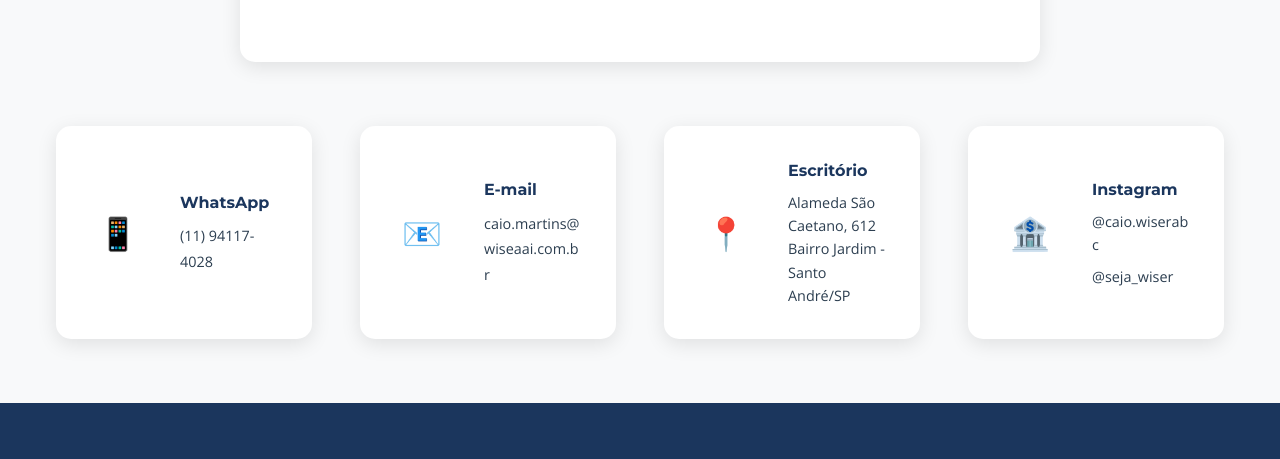
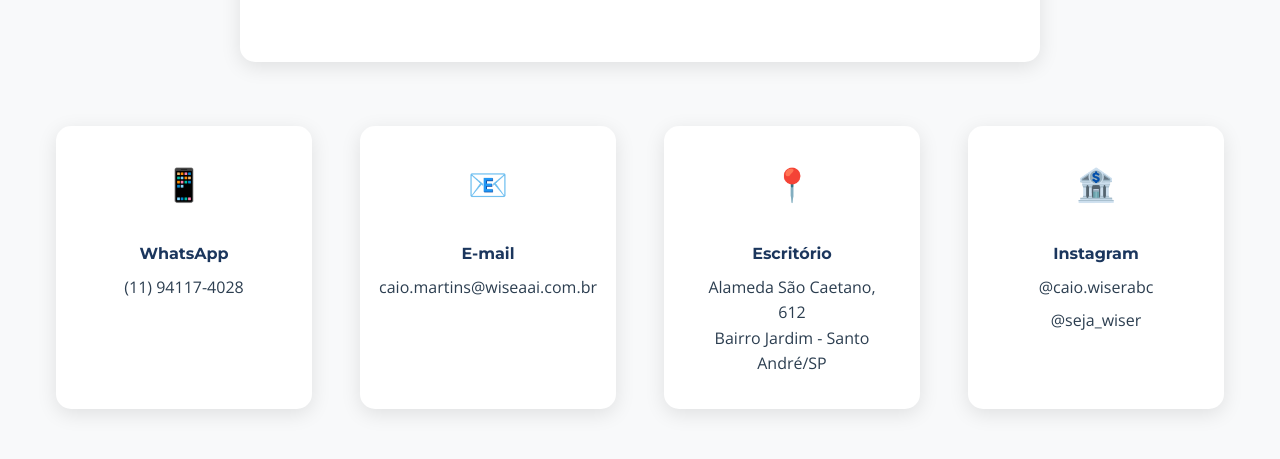
Before and after one commit to caiohrmartins20/caiowiserabc.com, a plain HTML site: page index.html in a window 1280 px wide. Shown: the part 6720-7179 px from the top of the page. Drawn offline with nearby package versions, Linux system fonts and the light colour scheme.

Commit message:
Update style.css

```diff
--- a/style.css
+++ b/style.css
@@ -626,7 +626,7 @@ p {
     min-height: 100px;
 }
 
-/* Informações de Contato */
+/* Informações de Contato - SEÇÃO CORRIGIDA */
 .contato-info {
     display: grid;
     grid-template-columns: repeat(auto-fit, minmax(250px, 1fr));
@@ -636,35 +636,34 @@ p {
 
 .contato-item {
     display: flex;
-    align-items: center;
+    flex-direction: column; /* Alinha ícone e texto na vertical */
+    align-items: center; /* Centraliza horizontalmente */
     gap: var(--spacing-md);
     background: var(--branco);
     padding: var(--spacing-md);
     border-radius: 15px;
     box-shadow: 0 5px 20px rgba(0,0,0,0.1);
+    text-align: center; /* Centraliza todo o conteúdo da caixa */
 }
 
 .contato-icon {
     font-size: 2rem;
-    min-width: 60px;
-    text-align: center;
+    margin-bottom: 0; /* Remove a margem para ficar mais próximo do texto */
 }
 
 .contato-details h4 {
     color: var(--azul-marinho);
     margin-bottom: var(--spacing-xs);
-    text-align: left;
+    text-align: center;
 }
 
 .contato-details p,
 .contato-details a {
     color: var(--cinza-corporativo);
     text-decoration: none;
-    text-align: left;
+    text-align: center;
     margin: 0;
-    word-break: break-word;
-    overflow-wrap: break-word;
-    font-size: 0.9rem;
+    /* Remover word-break e overflow-wrap para evitar quebra de linha indesejada */
 }
 
 .contato-details a:hover {
```
